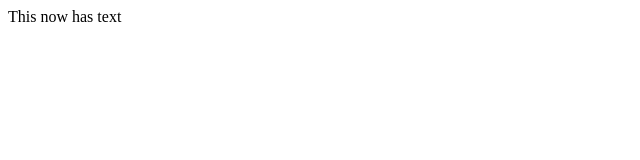
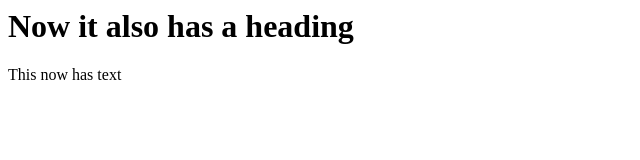
Before and after one commit to loghen41/bash_test, a plain HTML site: page index.html in a window 1280 px wide. Shown: the whole page, without its empty margins (0-640 px from the left). Drawn offline with Linux system fonts and the light colour scheme.

Commit message:
Thi is a test update

```diff
--- a/index.html
+++ b/index.html
@@ -1,3 +1,4 @@
 <body>
+  <h1> Now it also has a heading </h1>
   <p> This now has text </p>
   </body>
```
